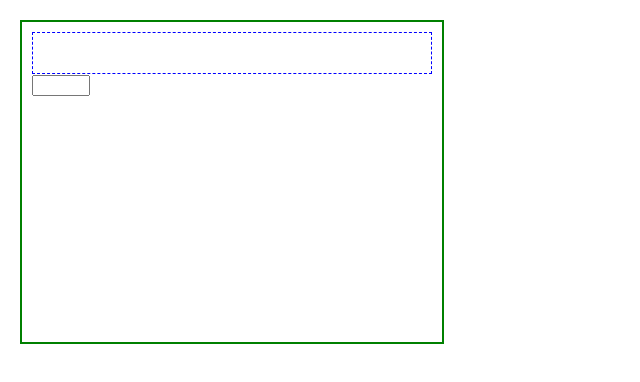
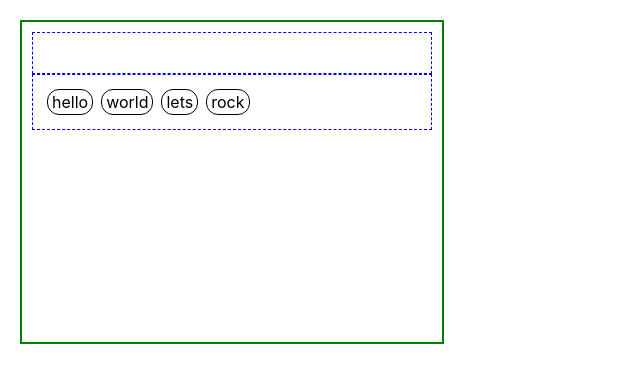
Before and after one commit to lava-hammer/portal, a React (Vite) app: page / in a window 1280 px wide. Shown: the top 382 px of the page, without its empty margins (0-640 px from the left). Built offline with nearby package versions, Linux system fonts and the light colour scheme.

Commit message:
readonly mode
Change-Id: Ie39675f8dd549bb7e5397252caf7fd68b766ff43

```diff
--- a/src/app/home/Home.tsx
+++ b/src/app/home/Home.tsx
@@ -12,7 +12,10 @@ export default function Home() {
       }}
     >
       <TestChipField />
-      <input className={homeStyle.test}></input>
+      <TestChipField
+        items={['hello', 'world', 'lets', 'rock']}
+        readonly={true}
+      />
     </div>
   )
 }
--- a/src/modules/chips/Chip.tsx
+++ b/src/modules/chips/Chip.tsx
@@ -4,15 +4,13 @@ import produce from 'immer'
 
 export interface IChipProp {
   name: string;
+  readonly?: boolean;
   onDelete?: (e: React.MouseEvent<HTMLSpanElement, MouseEvent>) => void;
 }
 
 export function Chip(prop: IChipProp) {
-  return (
-    <div className={chipStyle.chip}>
-      {prop.name}
-      <div
-        className={chipStyle.del}
+  const closeButton = prop.readonly ? null : (
+    <div className={chipStyle.del}
       onClick={ e => {
         if (prop.onDelete) {
           prop.onDelete(e);
@@ -21,50 +19,67 @@ export function Chip(prop: IChipProp) {
     >
     X
     </div>
+  )
+  return (
+    <div className={chipStyle.chip}>
+      {prop.name}
+      {closeButton}
     </div>
   )
 }
 
 export interface IChipFieldProp {
   items?: string[];
-  onAddItem: (value: string) => void;
-  onRemoveItem: (index: number, item: string) => void;
+  readonly?: boolean;
+  onAddItem?: (value: string) => void;
+  onRemoveItem?: (index: number, item: string) => void;
 }
 
 export function ChipField(prop: IChipFieldProp) {
   const items = prop.items || []
+  const textInput = prop.readonly ? null : (
+    <input className={chipStyle.text}
+      onKeyDown={e => {
+        const target = e.target as HTMLInputElement
+        if (e.key === 'Backspace' && target.selectionStart === 0 && target.selectionEnd === 0) {
+          const lastIndex = items.length-1
+          if (prop.onRemoveItem) {
+            prop.onRemoveItem(lastIndex, items[lastIndex])
+          }
+        }
+        if (e.key === 'Enter' && target.value.length > 0) {
+          if (prop.onAddItem) {
+            prop.onAddItem(target.value)
+          }
+          target.value = ''
+        }
+      }}
+    />
+  )
   return (
     <div className={chipStyle.field}>
       {items.map((name, index) =>
       <Chip
         key={index}
         name={name}
+        readonly={prop.readonly}
         onDelete={e => {
+          if (prop.onRemoveItem) {
             prop.onRemoveItem(index, name);
+          }
         }}
       />)}
-      <input className={chipStyle.text}
-        onKeyDown={e => {
-          const target = e.target as HTMLInputElement
-          if (e.key === 'Backspace' && target.selectionStart === 0 && target.selectionEnd === 0) {
-            const lastIndex = items.length-1
-            prop.onRemoveItem(lastIndex, items[lastIndex])
-          }
-          if (e.key === 'Enter' && target.value.length > 0) {
-            prop.onAddItem(target.value)
-            target.value = ''
-          }
-        }}
-      />
+      {textInput}
     </div>
   )
 }
 
-export function TestChipField(prop: {items?: string[]}) {
+export function TestChipField(prop: {items?: string[], readonly?: boolean}) {
   const [state, setState] = useState(prop);
   return (
     <ChipField
       items={state.items}
+      readonly={prop.readonly}
       onAddItem={val => {
         setState(produce(state, draft => {
           if (!draft.items) {
```
Lines whose indentation alone changed are shown as unchanged.
